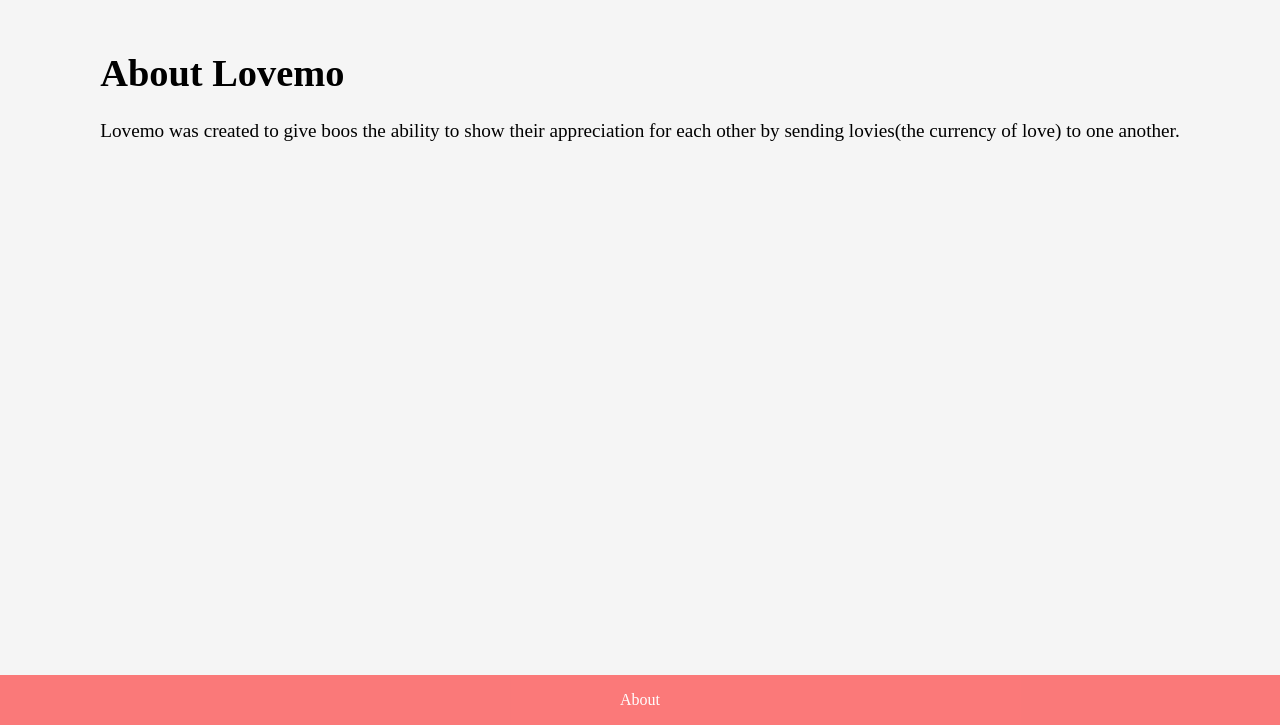
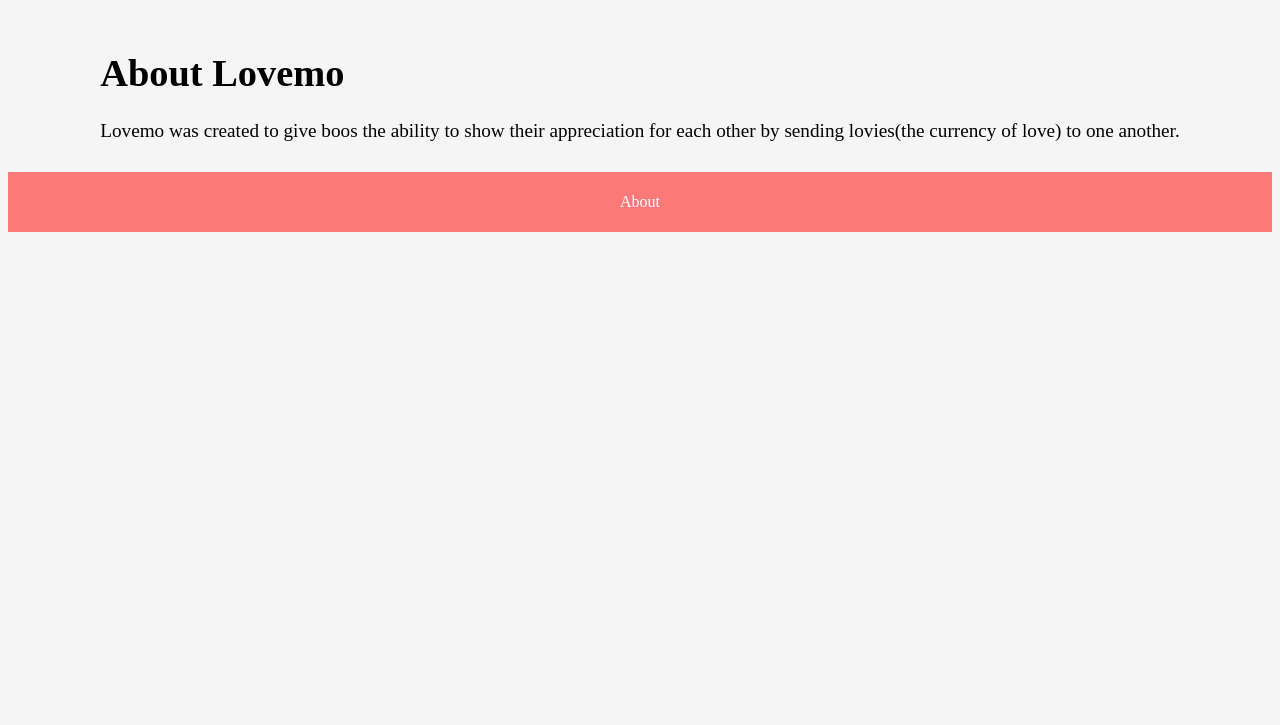
Before and after one commit to MrDrDAVID/Lovemo, a Django app: template lovemo/main_app/templates/main_app/about.html in a window 1280 px wide. Shown: the part 75-800 px from the top of the page. Run offline with Django 3.2, Linux system fonts and the light colour scheme; the template is opened without the code that fills it, so the values that code supplies are empty.

Commit message:
still working on stuff

```diff
--- a/lovemo/main_app/models.py
+++ b/lovemo/main_app/models.py
@@ -32,7 +32,7 @@ class Comments(models.Model) :
     transaction = models.ForeignKey(Transactions, on_delete=models.CASCADE)
     commentor = models.CharField(max_length=30)
     description = models.TextField(max_length=500)
-    likes = models.IntegerField(default=0)
+    likes = models.IntegerField(default=0, null=True)
 
     def __str__(self):
         if len(self.description) > 100 :
--- a/lovemo/main_app/static/styles/style.css
+++ b/lovemo/main_app/static/styles/style.css
@@ -60,10 +60,17 @@ body {
 }
 
 footer {
-    position: fixed;
-    left: 0px;
+    width: 100%;
+    margin-left: 0%;
+    margin-right: 0%;
+}
+
+#footer {
+    position: relative;
+    padding-top: 5px;
+    padding-bottom: 5px;
+    top: 10px;
     bottom: 0px;
-    right: 10px;
     width: 100%;
     background-color: rgba(253, 75, 75, 0.808);
     color: white;
--- a/lovemo/main_app/templates/main_app/transaction.html
+++ b/lovemo/main_app/templates/main_app/transaction.html
@@ -12,6 +12,10 @@
             <h3>{{comment}}</h3>
         {% endfor %}
         <p>{{transaction.date_of_transaction}}</p>
-        <form method="POST" action="/transaction/"
+        <form method="POST" action="/{{transaction.id}}/">
+            {% csrf_token %}
+            {{form.as_p}}
+            <button type="submit">post comment</button>
+        </form>
     </div>
 {% endblock %}
```
Also changed, not shown: lovemo/main_app/views.py (+14 -2 lines), lovemo/db.sqlite3, lovemo/main_app/migrations/0008_alter_comments_likes.py (added).
